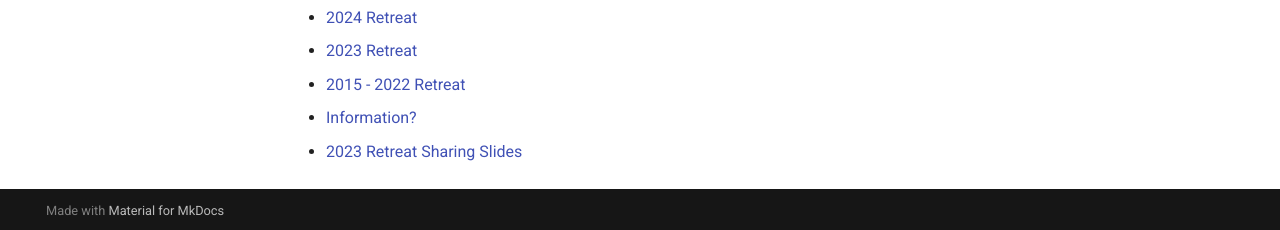
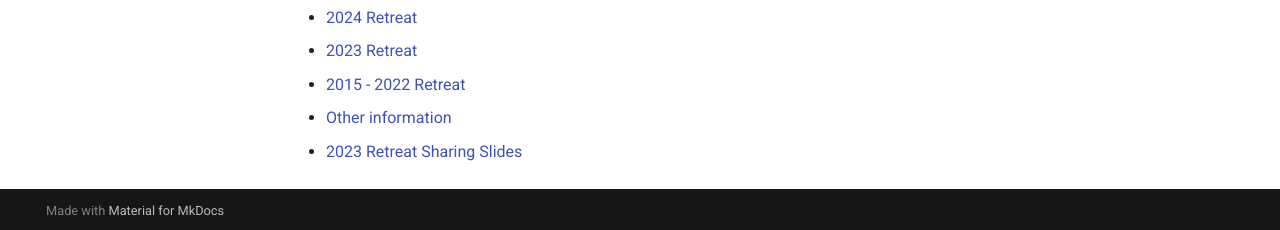
Before and after one commit to yehzx/gsb_retreat_organization, an MkDocs documentation site: the page built from docs/index.md, in a window 1280 px wide and 924 px high. Shown: the part 691-921 px from the top of the window. Built offline with MkDocs 1.6.1 and Material for MkDocs 9.7.7, drawn with Linux system fonts in a browser that asks for light colours.

Commit message:
Update contents

```diff
--- a/docs/index.md
+++ b/docs/index.md
@@ -1,10 +1,10 @@
 ## Schedule
-![](image.png)
+![](./images/image.png)
 
 ## Google Drive Links
 
 * [2024 Retreat](https://drive.google.com/drive/folders/18MOzTY1CMy23oicfOpHlPjrn7mDSEyHt?usp=sharing){:target='_blank'}
 * [2023 Retreat](https://drive.google.com/drive/folders/1OzHGoGOgd5fUZSal2wX4w7O8k8JLx7Kl){:target='_blank'}
 * [2015 - 2022 Retreat](https://drive.google.com/drive/folders/13dIPykjnK8ByCDnXh-KjK_N3XV8ANns7){:target='_blank'}
-* [Information?](https://drive.google.com/drive/folders/197ew1viDh8ho797K11K8GWDK5esqGcFN){:target='_blank'}
+* [Other information](https://drive.google.com/drive/folders/197ew1viDh8ho797K11K8GWDK5esqGcFN){:target='_blank'}
 * [2023 Retreat Sharing Slides](https://docs.google.com/presentation/d/14rftx-QFtAZ97GUQ8Xw2qiHBtXOD94_l/edit#slide=id.p1){:target='_blank'}
```
Also changed, not shown: docs/images/image.png (renamed from docs/image.png).
